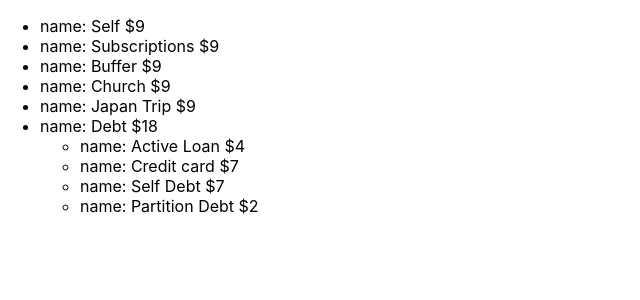
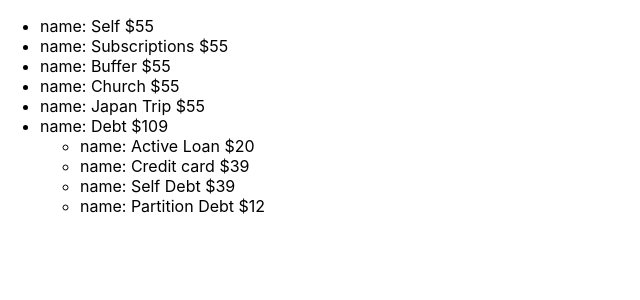
Before and after one commit to Ant3ney/Anthonys_Finance_App, a React (Create React App) app: page / in a window 1280 px wide. Shown: the top 300 px of the page, without its empty margins (0-640 px from the left). Built offline with nearby package versions, Linux system fonts and the light colour scheme.

Commit message:
Make changes to partion tree

```diff
--- a/src/components/IncomePartition/PartitionTree.tsx
+++ b/src/components/IncomePartition/PartitionTree.tsx
@@ -2,7 +2,7 @@ import build3DHierarchy from "./build3DHierarchy";
 import { summer2023 } from "./partitionTrees";
 import CurrentPartition from "./partitionTrees/AfterCollage";
 
-const HARD_INCOME = 90;
+const HARD_INCOME = 543;
 
 function PartitionTree({ income, twoDHierarchy }: any) {
   const deepCopy2DHierarchy = JSON.parse(JSON.stringify(twoDHierarchy));
```
